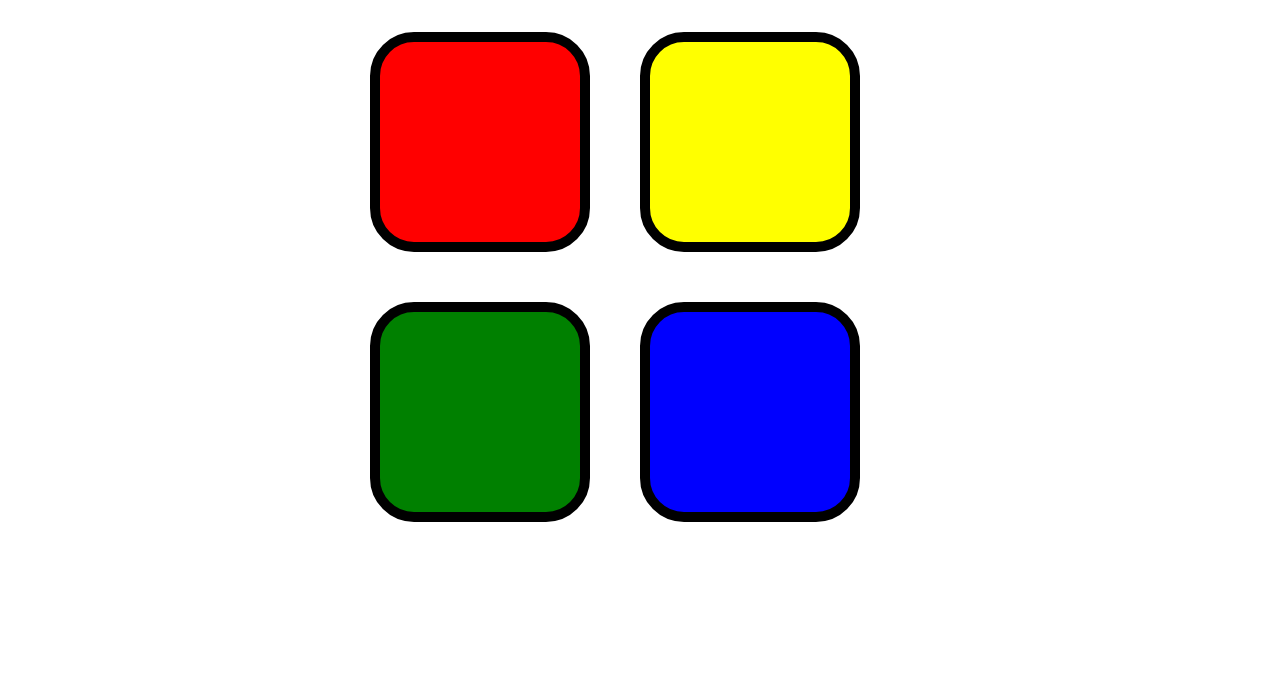
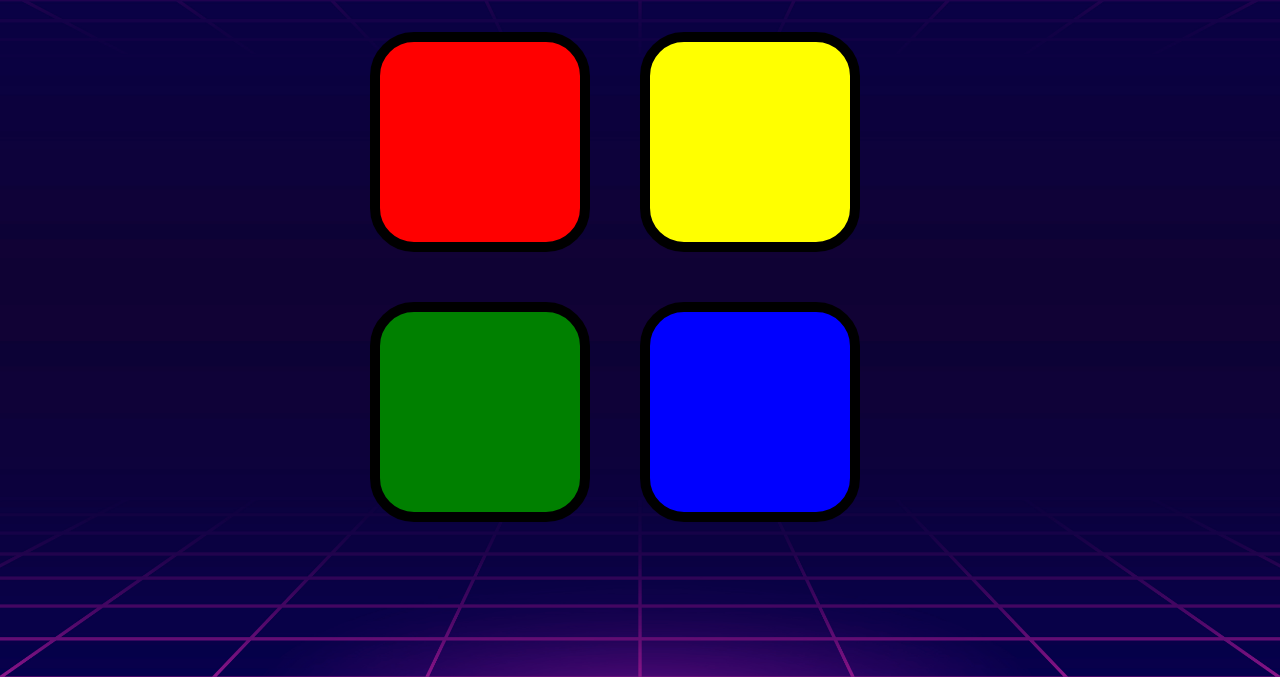
Before and after one commit to MAYANKANMOL/SimenGame2, a plain HTML site: page index.html in a window 1280 px wide. Shown: the part 123-800 px from the top of the page. Drawn offline with nearby package versions, Linux system fonts and the light colour scheme.

Commit message:
Update style.css

```diff
--- a/style.css
+++ b/style.css
@@ -1,5 +1,5 @@
 html {
-    background: url("bg.jpg") no-repeat center center fixed;
+    background: url("sounds/bg.jpg") no-repeat center center fixed;
     background-size: cover;
 }
 .container{
```
